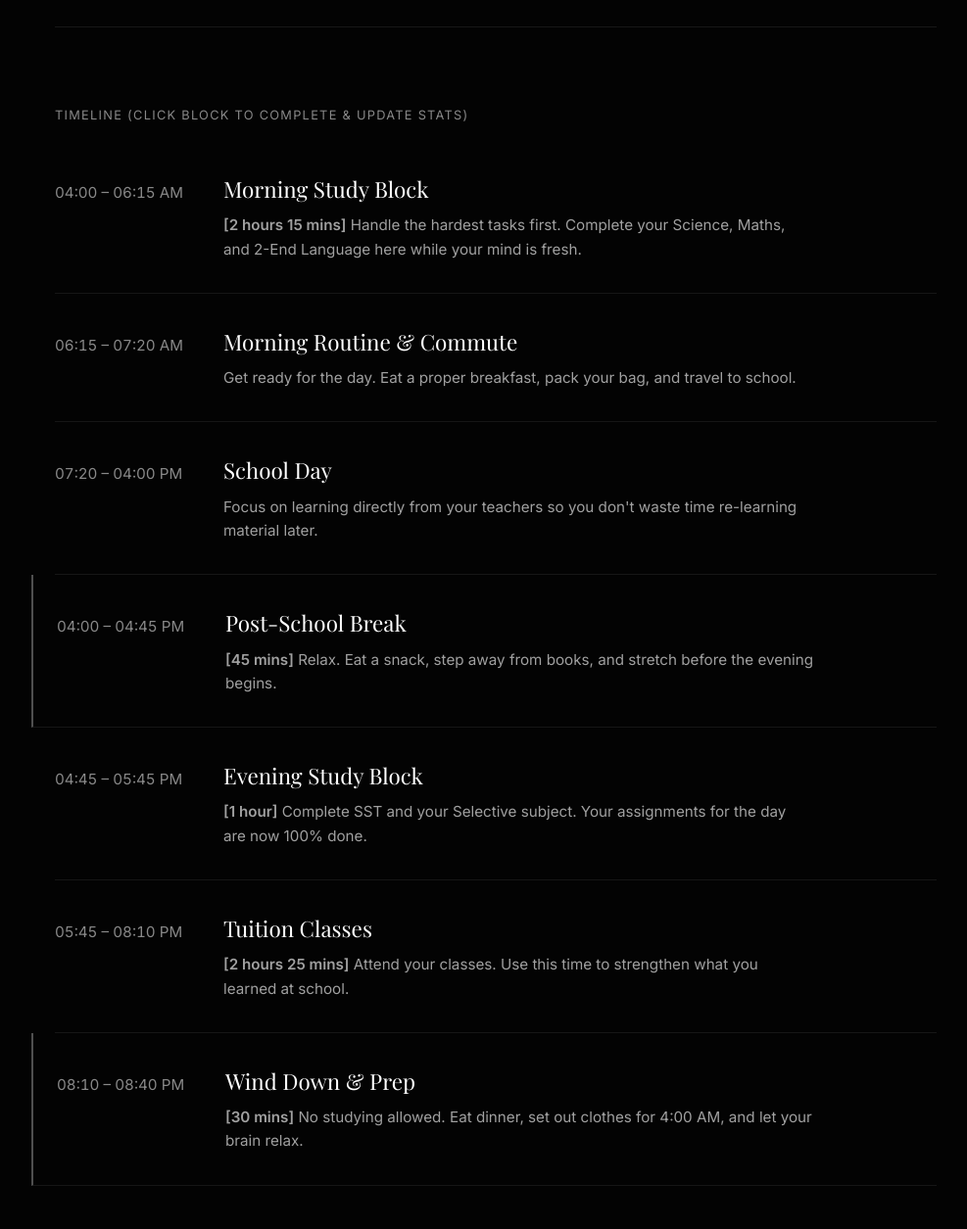
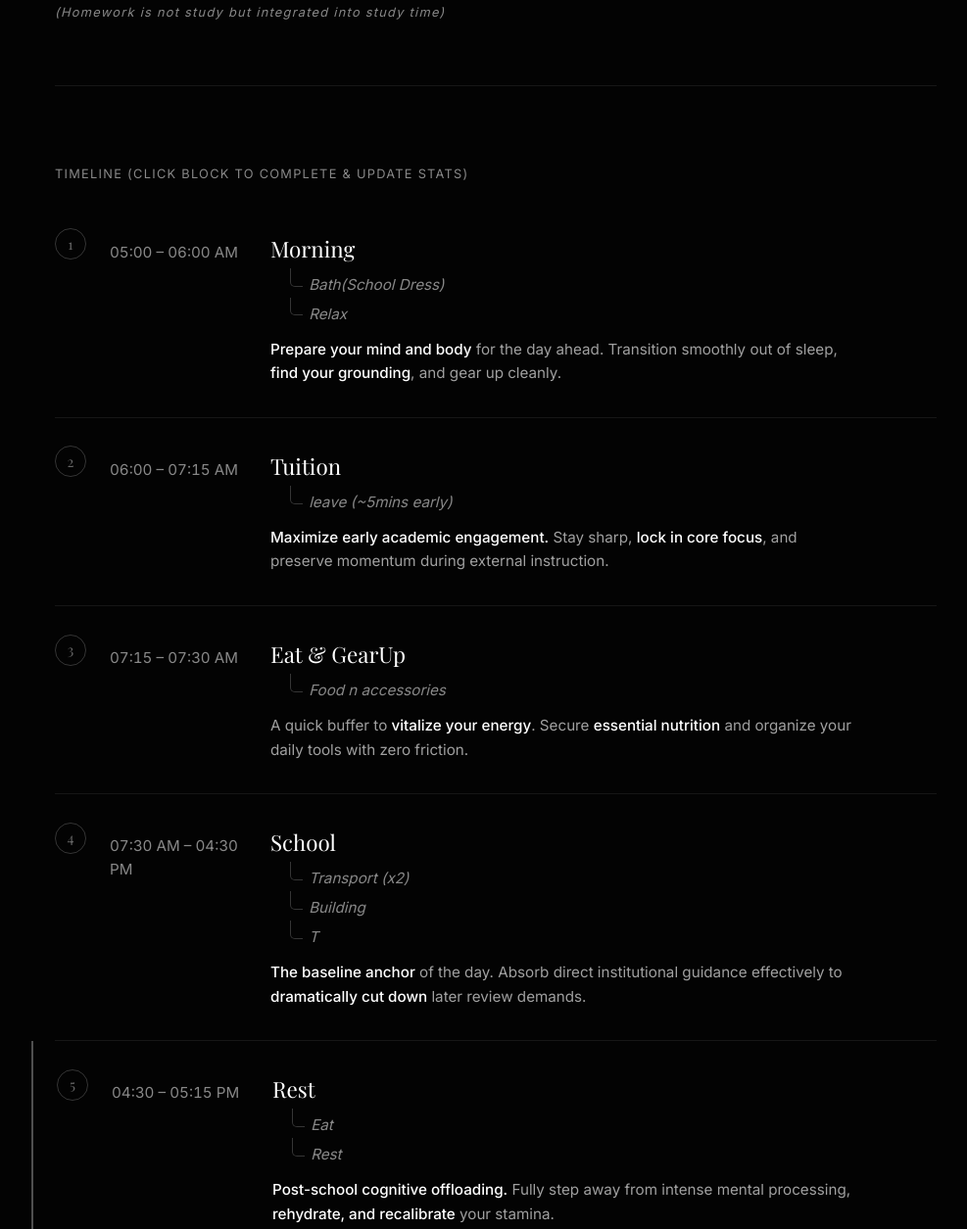
Before and after one commit to TheSusyCoder/Apex-Pinnacle, a plain HTML site: page In-Day Timeblock.html in a window 1280 px wide. Shown: the part 809-2064 px from the top of the page at 98% size, without its empty margins (134-1121 px from the left). Drawn offline with nearby package versions, Linux system fonts and the light colour scheme; a web font is replaced by a local one.

Commit message:
Add files via upload

```diff
--- a/In-Day Timeblock.html
+++ b/In-Day Timeblock.html
@@ -198,8 +198,8 @@
 
         .time-row {
             display: grid;
-            grid-template-columns: 140px 1fr;
-            gap: 2rem;
+            grid-template-columns: 32px 140px 1fr;
+            gap: 1.5rem;
             padding: 2rem 0;
             border-bottom: 1px solid var(--subtle-line);
             align-items: baseline;
@@ -217,6 +217,23 @@
         }
 
         .time-row:hover::after { width: 100%; }
+
+        /* Circled Number */
+        .row-num {
+            font-family: 'Playfair Display', serif;
+            font-size: 0.9rem;
+            color: rgba(255, 255, 255, 0.4);
+            border: 1px solid rgba(255, 255, 255, 0.2);
+            border-radius: 50%;
+            width: 32px;
+            height: 32px;
+            display: flex;
+            align-items: center;
+            justify-content: center;
+            transition: color 0.4s ease, border-color 0.4s ease;
+            align-self: flex-start;
+            margin-top: -0.2rem;
+        }
 
         .row-time {
             font-size: 0.95rem;
@@ -237,6 +254,12 @@
             transition: color 0.4s ease;
         }
 
+        .row-meta p strong {
+            color: #ffffff;
+            font-weight: 500;
+            transition: color 0.4s ease;
+        }
+
         /* Rest Block Indicator */
         .priority-rest {
             border-left: 2px solid rgba(255,255,255,0.3);
@@ -244,10 +267,39 @@
             margin-left: -1.5rem;
         }
 
+        /* --- Aesthetic Tree Structure for Subtopics --- */
+        .tree-item {
+            position: relative;
+            padding-left: 1.2rem;
+            margin-bottom: 0.35rem;
+            margin-left: 1.25rem; /* Push curve inward */
+            font-style: italic;
+            color: var(--muted-text);
+            display: block;
+            transition: color 0.4s ease;
+        }
+
+        .tree-item::before {
+            content: '';
+            position: absolute;
+            left: 0;
+            top: -0.3rem;
+            width: 0.75rem;
+            height: 1.1rem;
+            border-left: 1px solid rgba(255, 255, 255, 0.2);
+            border-bottom: 1px solid rgba(255, 255, 255, 0.2);
+            border-bottom-left-radius: 5px; /* The curve */
+            transition: border-color 0.4s ease;
+        }
+
         /* Strikethrough Logic */
         .time-row.realized { border-bottom-color: transparent; }
+        .time-row.realized .row-num { color: #333; border-color: #333; }
         .time-row.realized .row-meta h2 { text-decoration: line-through; color: #444; }
         .time-row.realized .row-meta p { color: #333; }
+        .time-row.realized .row-meta p strong { color: #333; }
+        .time-row.realized .tree-item { color: #333; }
+        .time-row.realized .tree-item::before { border-color: #333; }
         .time-row.realized .row-time { color: #333; }
 
         /* --- System Message Box --- */
@@ -271,7 +323,10 @@
             .live-stats { grid-template-columns: 1fr; }
             .quota-grid { grid-template-columns: 1fr; }
             .quota-card.wide { grid-column: span 1; }
-            .time-row { grid-template-columns: 1fr; gap: 0.5rem; padding: 1.5rem 0; }
+            .time-row { grid-template-columns: 32px 1fr; gap: 1rem; padding: 1.5rem 0; }
+            .row-time { grid-column: 2; }
+            .row-meta { grid-column: 2; }
+            .row-num { grid-column: 1; grid-row: 1; margin-top: 0; }
             .priority-rest { padding-left: 1rem; margin-left: -1rem; }
             .system-message { padding: 1.5rem; }
         }
@@ -309,7 +364,7 @@
         </div>
 
         <div class="allocation-section load-fade delay-3">
-            <span class="allocation-label">Daily Assignment Goals</span>
+            <span class="allocation-label">DAILY ASSIGNMENT GOALS -ALIGNED WITH POMODORO-</span>
             <div class="quota-grid">
                 <div class="quota-card" onclick="toggleQuota(this)">
                     <h4>Maths-1 Hr</h4>
@@ -321,12 +376,13 @@
                     <h4>SST-30 Min's</h4>
                 </div>
                 <div class="quota-card" onclick="toggleQuota(this)">
-                    <h4>Selective subject 30 Min's</h4>
+                    <h4>Selective subject 30 Min's[Inc II-L}</h4>
                 </div>
                 <div class="quota-card wide" onclick="toggleQuota(this)">
-                    <h4>2-End Language 15 Min's</h4>
+                    <h4>2-End Language 15 Min's[SS]</h4>
                 </div>
             </div>
+            <span class="allocation-label" style="text-transform: none; margin-top: 1.5rem; display: block; font-style: italic;">(Homework is not study but integrated into study time)</span>
         </div>
     </section>
 
@@ -334,59 +390,105 @@
         <span class="allocation-label scroll-fade">Timeline (Click block to complete & update stats)</span>
         <div class="timeline-list">
 
-            <div class="time-row scroll-fade" data-type="study" data-duration="135" onclick="toggleRow(this)">
-                <div class="row-time">04:00 – 06:15 AM</div>
+            <div class="time-row scroll-fade" data-type="routine" data-duration="60" onclick="toggleRow(this)">
+                <div class="row-num">1</div>
+                <div class="row-time">05:00 – 06:00 AM</div>
                 <div class="row-meta">
-                    <h2>Morning Study Block</h2>
-                    <p><strong>[2 hours 15 mins]</strong> Handle the hardest tasks first. Complete your Science, Maths, and 2-End Language here while your mind is fresh.</p>
+                    <h2>Morning</h2>
+                    <p>
+                        <span class="tree-item">Bath(School Dress)</span>
+                        <span class="tree-item">Relax</span>
+                        <span style="display: block; margin-top: 0.75rem; color: #a0a0a0;"><strong>Prepare your mind and body</strong> for the day ahead. Transition smoothly out of sleep, <strong>find your grounding</strong>, and gear up cleanly.</span>
+                    </p>
                 </div>
             </div>
 
-            <div class="time-row scroll-fade" data-type="routine" data-duration="65" onclick="toggleRow(this)">
-                <div class="row-time">06:15 – 07:20 AM</div>
+            <div class="time-row scroll-fade" data-type="study" data-duration="75" onclick="toggleRow(this)">
+                <div class="row-num">2</div>
+                <div class="row-time">06:00 – 07:15 AM</div>
                 <div class="row-meta">
-                    <h2>Morning Routine & Commute</h2>
-                    <p>Get ready for the day. Eat a proper breakfast, pack your bag, and travel to school.</p>
+                    <h2>Tuition</h2>
+                    <p>
+                        <span class="tree-item">leave (~5mins early)</span>
+                        <span style="display: block; margin-top: 0.75rem; color: #a0a0a0;"><strong>Maximize early academic engagement.</strong> Stay sharp, <strong>lock in core focus</strong>, and preserve momentum during external instruction.</span>
+                    </p>
                 </div>
             </div>
 
-            <div class="time-row scroll-fade" data-type="routine" data-duration="520" onclick="toggleRow(this)">
-                <div class="row-time">07:20 – 04:00 PM</div>
+            <div class="time-row scroll-fade" data-type="routine" data-duration="15" onclick="toggleRow(this)">
+                <div class="row-num">3</div>
+                <div class="row-time">07:15 – 07:30 AM</div>
                 <div class="row-meta">
-                    <h2>School Day</h2>
-                    <p>Focus on learning directly from your teachers so you don't waste time re-learning material later.</p>
+                    <h2>Eat &amp; GearUp</h2>
+                    <p>
+                        <span class="tree-item">Food n accessories</span>
+                        <span style="display: block; margin-top: 0.75rem; color: #a0a0a0;">A quick buffer to <strong>vitalize your energy</strong>. Secure <strong>essential nutrition</strong> and organize your daily tools with zero friction.</span>
+                    </p>
+                </div>
+            </div>
+
+            <div class="time-row scroll-fade" data-type="routine" data-duration="540" onclick="toggleRow(this)">
+                <div class="row-num">4</div>
+                <div class="row-time">07:30 AM – 04:30 PM</div>
+                <div class="row-meta">
+                    <h2>School</h2>
+                    <p>
+                        <span class="tree-item">Transport (x2)</span>
+                        <span class="tree-item">Building</span>
+                        <span class="tree-item">T</span>
+                        <span style="display: block; margin-top: 0.75rem; color: #a0a0a0;"><strong>The baseline anchor</strong> of the day. Absorb direct institutional guidance effectively to <strong>dramatically cut down</strong> later review demands.</span>
+                    </p>
                 </div>
             </div>
 
             <div class="time-row priority-rest scroll-fade" data-type="break" data-duration="45" onclick="toggleRow(this)">
-                <div class="row-time">04:00 – 04:45 PM</div>
+                <div class="row-num">5</div>
+                <div class="row-time">04:30 – 05:15 PM</div>
                 <div class="row-meta">
-                    <h2>Post-School Break</h2>
-                    <p><strong>[45 mins]</strong> Relax. Eat a snack, step away from books, and stretch before the evening begins.</p>
+                    <h2>Rest</h2>
+                    <p>
+                        <span class="tree-item">Eat</span>
+                        <span class="tree-item">Rest</span>
+                        <span style="display: block; margin-top: 0.75rem; color: #a0a0a0;"><strong>Post-school cognitive offloading.</strong> Fully step away from intense mental processing, <strong>rehydrate, and recalibrate</strong> your stamina.</span>
+                    </p>
                 </div>
             </div>
 
-            <div class="time-row scroll-fade" data-type="study" data-duration="60" onclick="toggleRow(this)">
-                <div class="row-time">04:45 – 05:45 PM</div>
+            <div class="time-row scroll-fade" data-type="study" data-duration="180" onclick="toggleRow(this)">
+                <div class="row-num">6</div>
+                <div class="row-time">05:15 – 08:15 PM</div>
                 <div class="row-meta">
-                    <h2>Evening Study Block</h2>
-                    <p><strong>[1 hour]</strong> Complete SST and your Selective subject. Your assignments for the day are now 100% done.</p>
-                </div>
-            </div>
-
-            <div class="time-row scroll-fade" data-type="study" data-duration="145" onclick="toggleRow(this)">
-                <div class="row-time">05:45 – 08:10 PM</div>
-                <div class="row-meta">
-                    <h2>Tuition Classes</h2>
-                    <p><strong>[2 hours 25 mins]</strong> Attend your classes. Use this time to strengthen what you learned at school.</p>
+                    <h2>Study &amp; Academic's</h2>
+                    <p>
+                        <span class="tree-item">Self-Study(Pomodoro)</span>
+                        <span class="tree-item">Assignments</span>
+                        <span style="display: block; margin-top: 0.75rem; color: #a0a0a0;"><strong>Deep execution workflow.</strong> Run structured <strong>Pomodoro tracks</strong> to cleanly hammer through independent tasks and heavy revisions.</span>
+                    </p>
                 </div>
             </div>
 
             <div class="time-row priority-rest scroll-fade" data-type="break" data-duration="30" onclick="toggleRow(this)">
-                <div class="row-time">08:10 – 08:40 PM</div>
+                <div class="row-num">7</div>
+                <div class="row-time">08:15 – 08:45 PM</div>
                 <div class="row-meta">
-                    <h2>Wind Down & Prep</h2>
-                    <p><strong>[30 mins]</strong> No studying allowed. Eat dinner, set out clothes for 4:00 AM, and let your brain relax.</p>
+                    <h2>Eat &amp; Rest</h2>
+                    <p>
+                        <span class="tree-item">Eat</span>
+                        <span class="tree-item">Rest</span>
+                        <span class="tree-item">Self Butler</span>
+                        <span style="display: block; margin-top: 0.75rem; color: #a0a0a0;"><strong>Wind down completely.</strong> No systemic strain permitted—organize minor tasks, <strong>eat intentionally</strong>, and allow the mind to loosen up.</span>
+                    </p>
+                </div>
+            </div>
+
+            <div class="time-row scroll-fade" data-type="routine" data-duration="480" onclick="toggleRow(this)">
+                <div class="row-num">8</div>
+                <div class="row-time">09:00 PM – 05:00 AM</div>
+                <div class="row-meta">
+                    <h2>Sleep</h2>
+                    <p>
+                        <span style="display: block; color: #a0a0a0;"><strong>Critical structural recovery.</strong> Power down cognitive loops completely to lock in <strong>precise hormonal and mental restoration</strong> for tomorrow.</span>
+                    </p>
                 </div>
             </div>
 
@@ -400,9 +502,9 @@
     </div>
 
     <script>
-        const TARGET_STUDY = 135 + 60 + 145;
+        const TARGET_STUDY = 75 + 180;
         const TARGET_BREAK = 45 + 30;
-        const TOTAL_ROWS = 7;
+        const TOTAL_ROWS = 8;
 
         document.addEventListener("DOMContentLoaded", () => {
             const observer = new IntersectionObserver((entries, obs) => {
```
